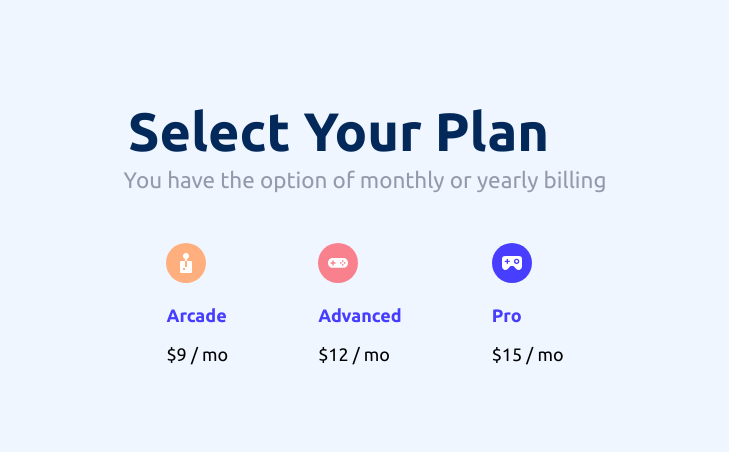
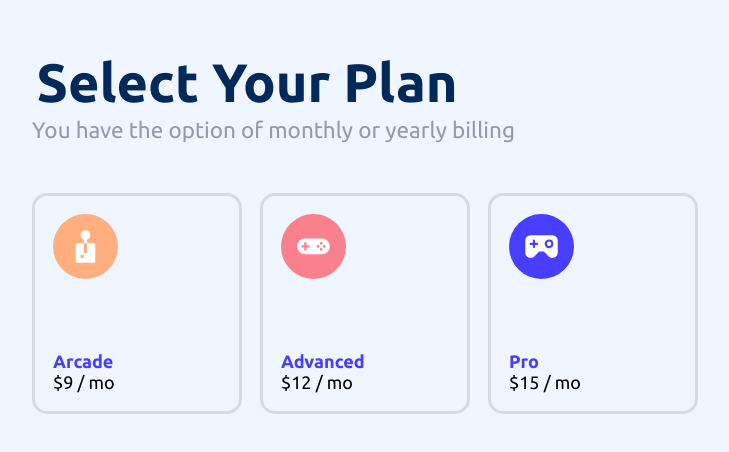
Before and after one commit to ME0WGE/MultiStep-Form-React, a React (Vite) app: page / in a window 1280 px wide. Shown: the part 170-622 px from the top of the page, without its empty margins (275-1004 px from the left). Built offline with nearby package versions, Linux system fonts and the light colour scheme; a web font is replaced by a local one.

Commit message:
step2 header & cards almost 100% stylized

```diff
--- a/src/components/card/card.css
+++ b/src/components/card/card.css
@@ -1,3 +1,29 @@
+.card {
+  display: flex;
+  flex-direction: column;
+  justify-content: center;
+  align-items: flex-start;
+
+  border: 3px solid hsl(229, 24%, 87%);
+  border-radius: 15px;
+
+  padding-top: 1rem;
+  padding-bottom: 1rem;
+  padding-left: 1rem;
+  padding-right: 4rem;
+
+  gap: 4rem;
+
+  width: 210px;
+}
+
+.card > img {
+  width: 65px;
+  height: 65px;
+}
+
 .card-content h3 {
-    color: hsl(243, 100%, 62%)
+  margin: 0;
+
+  color: hsl(243, 100%, 62%);
 }
--- a/src/components/header/header.css
+++ b/src/components/header/header.css
@@ -1,5 +1,6 @@
 .header-header {
-    margin-bottom: 50px;
+  margin-bottom: 50px;
+  text-align: start;
 }
 .header-header > h1 {
   color: hsl(213, 96%, 18%);
--- a/src/components/step2/Step2.jsx
+++ b/src/components/step2/Step2.jsx
@@ -9,6 +9,7 @@ export default function Step2() {
 
   return (
     <>
+      <div className="step2-container">
         <Header h1={headerH1} span={headerSpan} />
 
         <div className="plan-cards">
@@ -23,6 +24,7 @@ export default function Step2() {
             />
           ))}
         </div>
+      </div>
     </>
   );
 }
--- a/src/components/step2/step2.css
+++ b/src/components/step2/step2.css
@@ -1,5 +1,5 @@
-.plan-cards{
-    display: flex;
+.plan-cards {
+  display: flex;
 
-    gap: 5rem;
+  gap: 1rem;
 }
```
Lines whose indentation alone changed are shown as unchanged.
